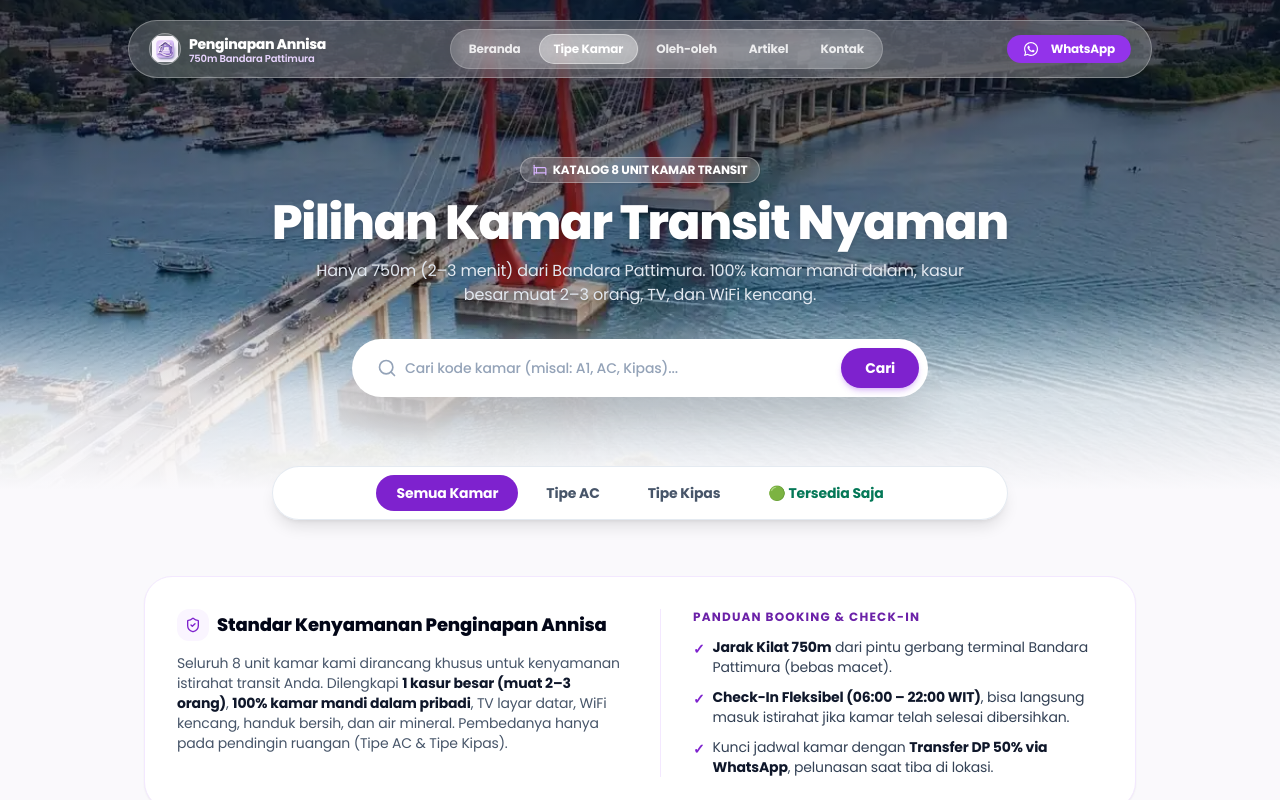
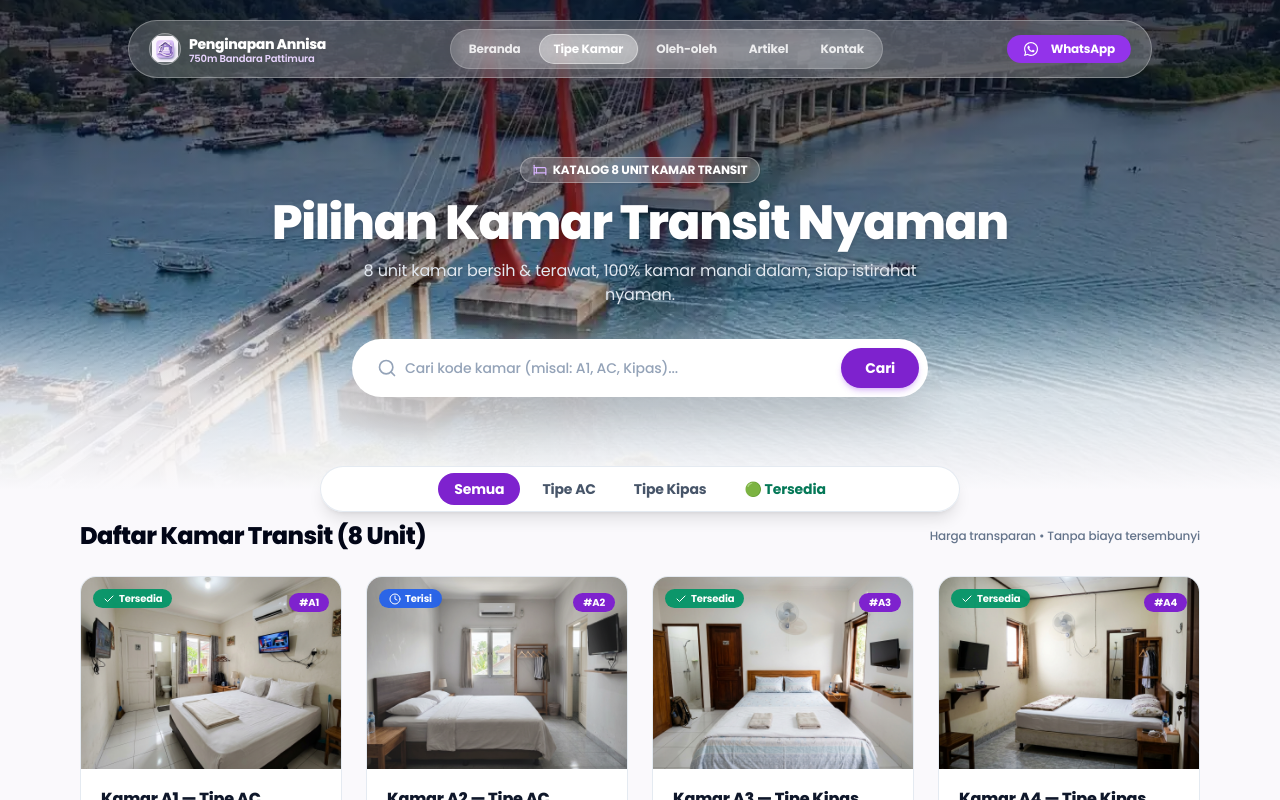
Before and after one commit to ilsetiawan1/penginapan-annisa, a Next.js app in the folder apps/web/: page /kamar in a window 1280 px wide. Shown: the top 800 px of the page. Built offline with nearby package versions, Linux system fonts and the light colour scheme.

Commit message:
fix(rooms): remove cluttered guide card from /kamar, shorten hero subtitle, and fit all filter pills in 1 neat line

```diff
--- a/apps/web/src/app/kamar/page.tsx
+++ b/apps/web/src/app/kamar/page.tsx
@@ -5,7 +5,6 @@ import { Navbar } from "../../components/layout/navbar";
 import { Footer } from "../../components/layout/footer";
 import { RoomHero } from "../../features/public/rooms/components/room-hero";
 import { RoomFilter } from "../../features/public/rooms/components/room-filter";
-import { RoomGuideCard } from "../../features/public/rooms/components/room-guide-card";
 import { RoomGrid } from "../../features/public/rooms/components/room-grid";
 import type { RoomItem } from "../../features/public/rooms/components/room-card";
 
@@ -181,7 +180,6 @@ export default function KamarPage() {
       <Navbar />
       <RoomHero searchQuery={searchQuery} onSearchChange={setSearchQuery} />
       <RoomFilter activeFilter={filter} onFilterChange={setFilter} />
-      <RoomGuideCard />
       <RoomGrid
         rooms={filteredRooms}
         searchQuery={searchQuery}
--- a/apps/web/src/features/public/rooms/components/room-filter.tsx
+++ b/apps/web/src/features/public/rooms/components/room-filter.tsx
@@ -5,23 +5,23 @@ interface RoomFilterProps {
 
 export function RoomFilter({ activeFilter, onFilterChange }: RoomFilterProps) {
   return (
-    <section className="relative z-20 -mt-5 sm:-mt-6 max-w-3xl mx-auto px-4">
-      <div className="bg-white/95 backdrop-blur-md rounded-2xl sm:rounded-full p-1.5 sm:p-2 shadow-lg border border-slate-200/90 flex flex-wrap items-center justify-center gap-1 sm:gap-2">
+    <section className="relative z-20 -mt-5 sm:-mt-6 max-w-2xl mx-auto px-3 sm:px-4">
+      <div className="bg-white/95 backdrop-blur-md rounded-full p-1 sm:p-1.5 shadow-lg border border-slate-200/90 flex items-center justify-center gap-1 sm:gap-1.5 overflow-x-auto no-scrollbar">
         <button
           type="button"
           onClick={() => onFilterChange("all")}
-          className={`px-4 sm:px-5 py-1.5 sm:py-2 rounded-full text-xs sm:text-sm font-bold transition-all cursor-pointer ${
+          className={`px-3 sm:px-4 py-1.5 rounded-full text-xs sm:text-sm font-bold transition-all shrink-0 cursor-pointer ${
             activeFilter === "all"
               ? "bg-purple-700 text-white shadow-xs"
               : "text-slate-600 hover:text-purple-700 hover:bg-purple-50/60"
           }`}
         >
-          Semua Kamar
+          Semua
         </button>
         <button
           type="button"
           onClick={() => onFilterChange("ac")}
-          className={`px-4 sm:px-5 py-1.5 sm:py-2 rounded-full text-xs sm:text-sm font-bold transition-all cursor-pointer ${
+          className={`px-3 sm:px-4 py-1.5 rounded-full text-xs sm:text-sm font-bold transition-all shrink-0 cursor-pointer ${
             activeFilter === "ac"
               ? "bg-purple-700 text-white shadow-xs"
               : "text-slate-600 hover:text-purple-700 hover:bg-purple-50/60"
@@ -32,7 +32,7 @@ export function RoomFilter({ activeFilter, onFilterChange }: RoomFilterProps) {
         <button
           type="button"
           onClick={() => onFilterChange("kipas")}
-          className={`px-4 sm:px-5 py-1.5 sm:py-2 rounded-full text-xs sm:text-sm font-bold transition-all cursor-pointer ${
+          className={`px-3 sm:px-4 py-1.5 rounded-full text-xs sm:text-sm font-bold transition-all shrink-0 cursor-pointer ${
             activeFilter === "kipas"
               ? "bg-purple-700 text-white shadow-xs"
               : "text-slate-600 hover:text-purple-700 hover:bg-purple-50/60"
@@ -43,13 +43,13 @@ export function RoomFilter({ activeFilter, onFilterChange }: RoomFilterProps) {
         <button
           type="button"
           onClick={() => onFilterChange("tersedia")}
-          className={`px-4 sm:px-5 py-1.5 sm:py-2 rounded-full text-xs sm:text-sm font-bold transition-all cursor-pointer ${
+          className={`px-3 sm:px-4 py-1.5 rounded-full text-xs sm:text-sm font-bold transition-all shrink-0 cursor-pointer ${
             activeFilter === "tersedia"
               ? "bg-emerald-600 text-white shadow-xs"
               : "text-emerald-700 hover:bg-emerald-50"
           }`}
         >
-          🟢 Tersedia Saja
+          🟢 Tersedia
         </button>
       </div>
     </section>
--- a/apps/web/src/features/public/rooms/components/room-hero.tsx
+++ b/apps/web/src/features/public/rooms/components/room-hero.tsx
@@ -32,8 +32,8 @@ export function RoomHero({ searchQuery, onSearchChange }: RoomHeroProps) {
           Pilihan Kamar Transit Nyaman
         </h1>
 
-        <p className="text-xs sm:text-sm md:text-base text-slate-200 font-normal max-w-2xl mx-auto leading-relaxed drop-shadow-sm mb-6 sm:mb-8">
-          Hanya 750m (2–3 menit) dari Bandara Pattimura. 100% kamar mandi dalam, kasur besar muat 2–3 orang, TV, dan WiFi kencang.
+        <p className="text-xs sm:text-sm md:text-base text-slate-200 font-normal max-w-xl mx-auto leading-relaxed drop-shadow-sm mb-6 sm:mb-8">
+          8 unit kamar bersih &amp; terawat, 100% kamar mandi dalam, siap istirahat nyaman.
         </p>
 
         {/* Floating Search Bar */}
```
